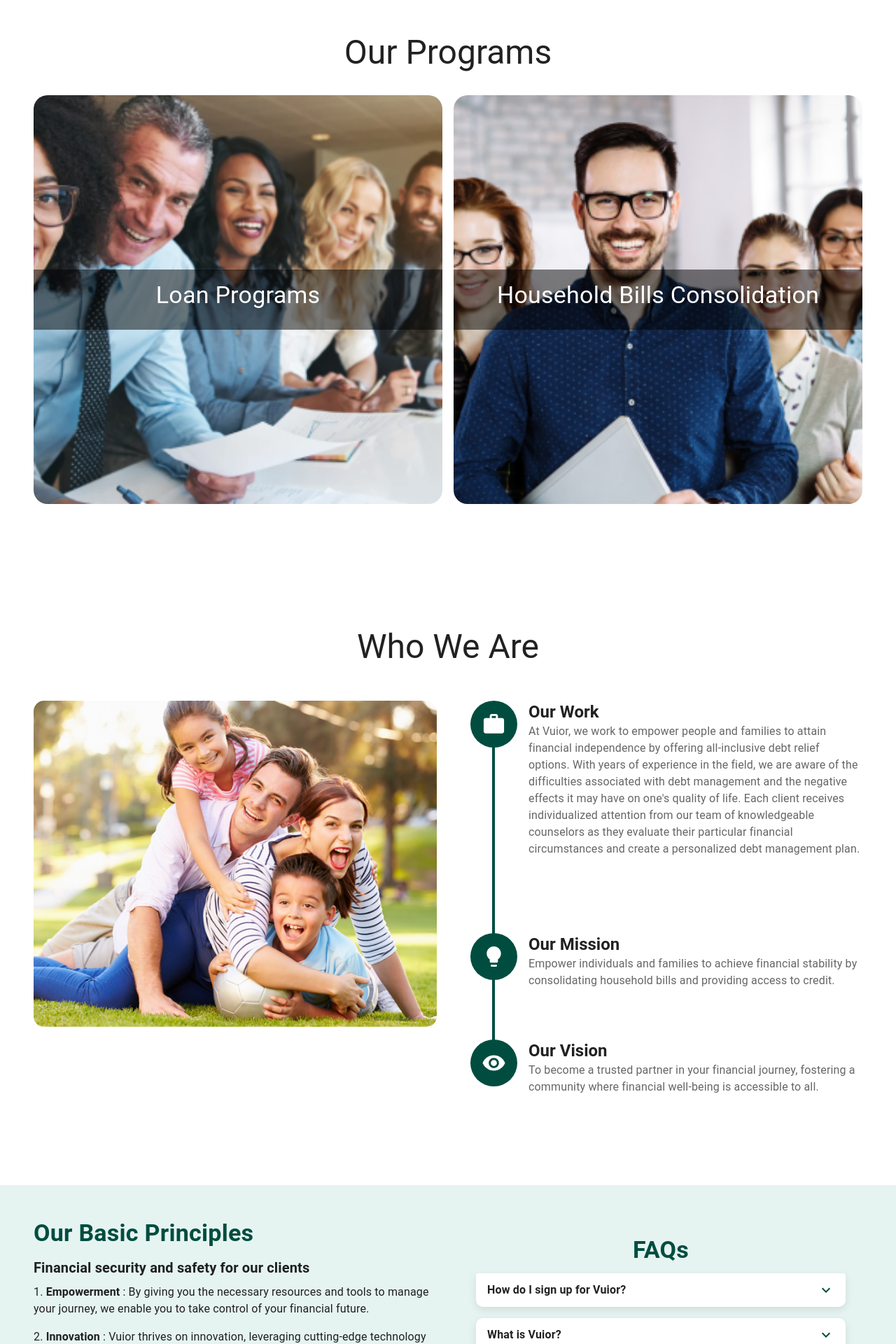
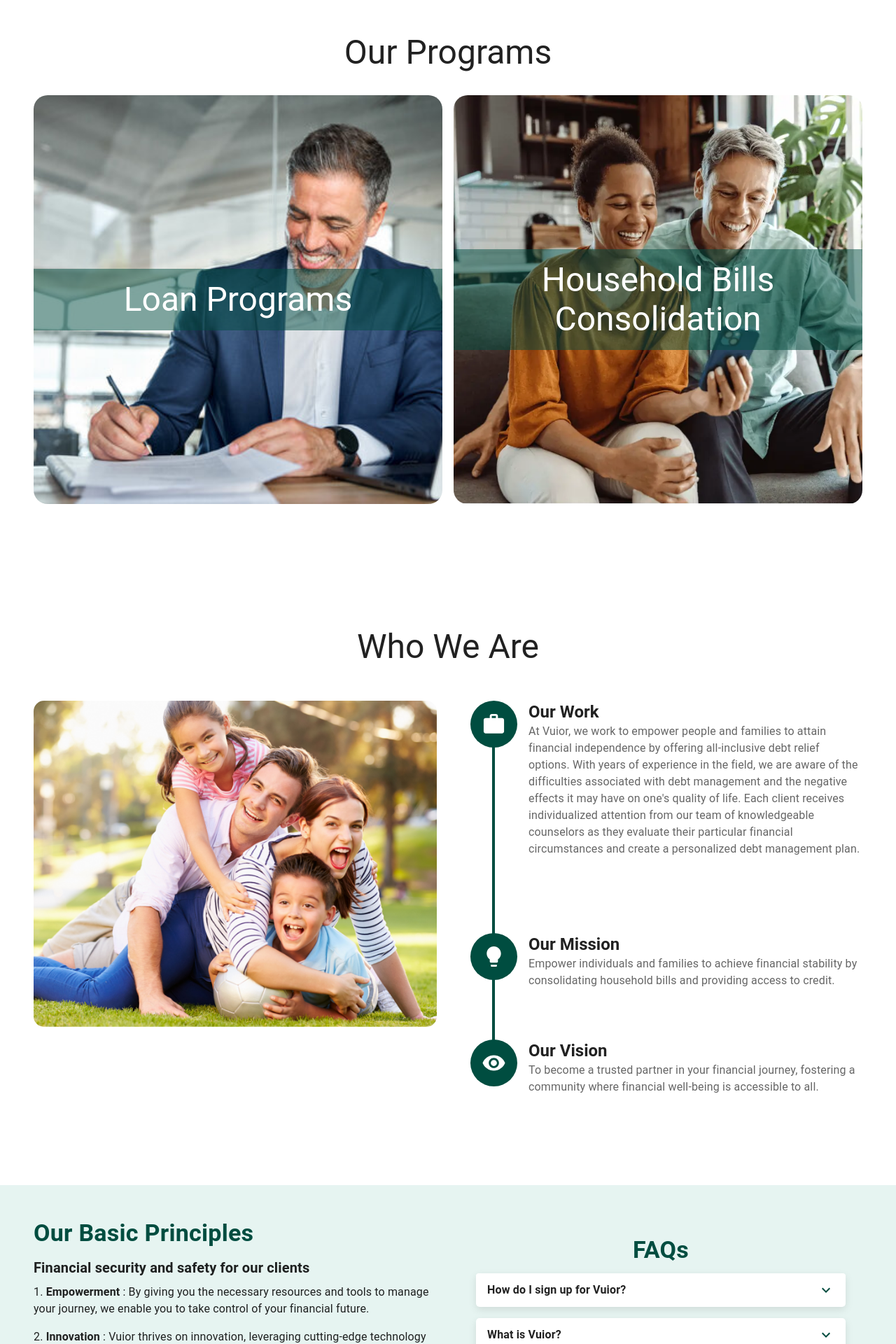
Before and after one commit to FaizanChoudhary/vuior, a React (Create React App) app: page / in a window 1280 px wide. Shown: the part 1260-3180 px from the top of the page at 70% size. Built offline with nearby package versions, Linux system fonts and the light colour scheme.

Commit message:
Added Greeen Layer

```diff
--- a/src/sections/Home/OurBasicPrinciplesSection.js
+++ b/src/sections/Home/OurBasicPrinciplesSection.js
@@ -26,7 +26,6 @@ const PrinciplesSection = styled(Box)(({ theme }) => ({
 // Styling for the FAQ section
 const FaqsSection = styled(Box)(({ theme }) => ({
   // backgroundColor: "#f9f9f9", // Subtle background color
-  borderRadius: "10px",
   padding: theme.spacing(3),
 }));
 
@@ -34,12 +33,9 @@ const FaqsSection = styled(Box)(({ theme }) => ({
 const StyledAccordion = styled(Accordion)(({ theme }) => ({
   boxShadow: "rgba(0, 0, 0, 0.1) 0px 4px 12px",
   marginBottom: theme.spacing(2), // Space between accordions
-  borderRadius: "10px",
+  borderRadius: 5,
   overflow: "hidden", // Hide overflow to make the animation smoother
   transition: "background-color 0.3s ease",
-  "&:hover": {
-    // No scale effect on hover
-  },
 }));
 
 // Styling for accordion summary
--- a/src/sections/Home/ProgramsSection.js
+++ b/src/sections/Home/ProgramsSection.js
@@ -41,8 +41,9 @@ const HeadingOnImage = styled(Box)(({ theme }) => ({
   zIndex: 1,
   width: "100%",
   padding: theme.spacing(2),
-  backgroundColor: "rgba(0, 0, 0, 0.5)", // Slightly dark background for text readability
+  // backgroundColor: "rgba(0, 0, 0, 0.5)", // Slightly dark background for text readability
   transition: "opacity 0.3s ease", // Smooth fade-out effect
+  backgroundColor: "rgba(0, 77, 64, 0.5)",
 }));
 
 const Overlay = styled(Box)(({ theme }) => ({
@@ -51,7 +52,7 @@ const Overlay = styled(Box)(({ theme }) => ({
   left: 0,
   width: "100%",
   height: "100%",
-  backgroundColor: "rgba(0, 0, 0, 0.6)", // Blackish overlay
+  backgroundColor: "rgba(0, 77, 64, 0.7)",
   color: "white",
   display: "flex",
   flexDirection: "column",
@@ -101,13 +102,11 @@ const ProgramsSection = () => {
           <ProgramCard>
             <CardImage
               component="img"
-              image="/assets/loan_program.png"
+              image="/assets/loan.jpg"
               alt="Loan Programs"
             />
             <HeadingOnImage className="heading-on-image">
-              <Typography variant="h4" gutterBottom>
-                Loan Programs
-              </Typography>
+              <Typography variant="h3">Loan Programs</Typography>
             </HeadingOnImage>
             <Overlay className="overlay">
               <OverlayContent>
@@ -139,11 +138,11 @@ const ProgramsSection = () => {
           <ProgramCard>
             <CardImage
               component="img"
-              image="/assets/house_hold.png"
+              image="/assets/Consolidation.webp"
               alt="Household Bills Consolidation Program"
             />
             <HeadingOnImage className="heading-on-image">
-              <Typography variant="h4" gutterBottom>
+              <Typography variant="h3">
                 Household Bills Consolidation
               </Typography>
             </HeadingOnImage>
```
Also changed, not shown: public/assets/Consolidation.webp (added), public/assets/loan.jpg (added).
